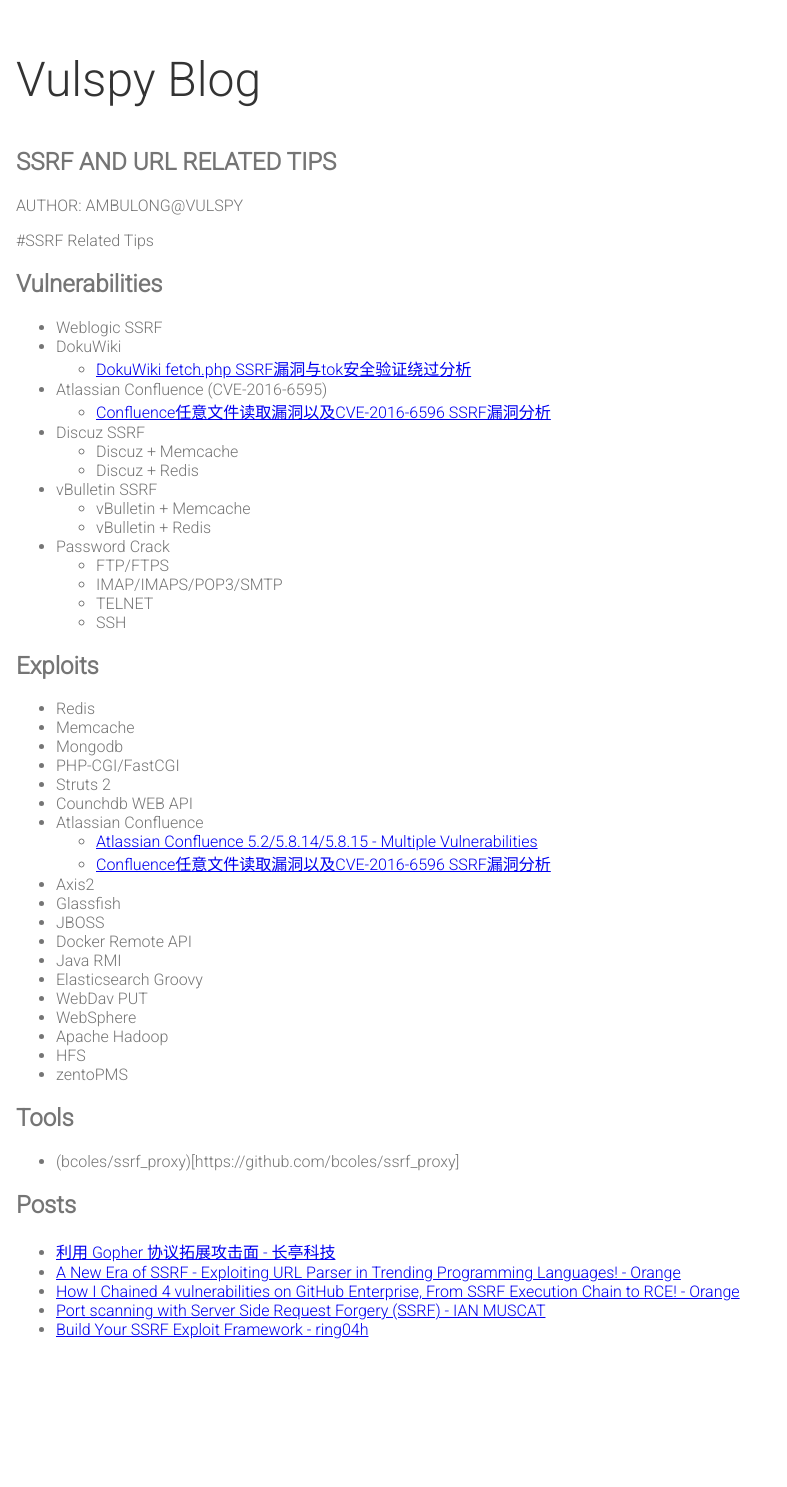
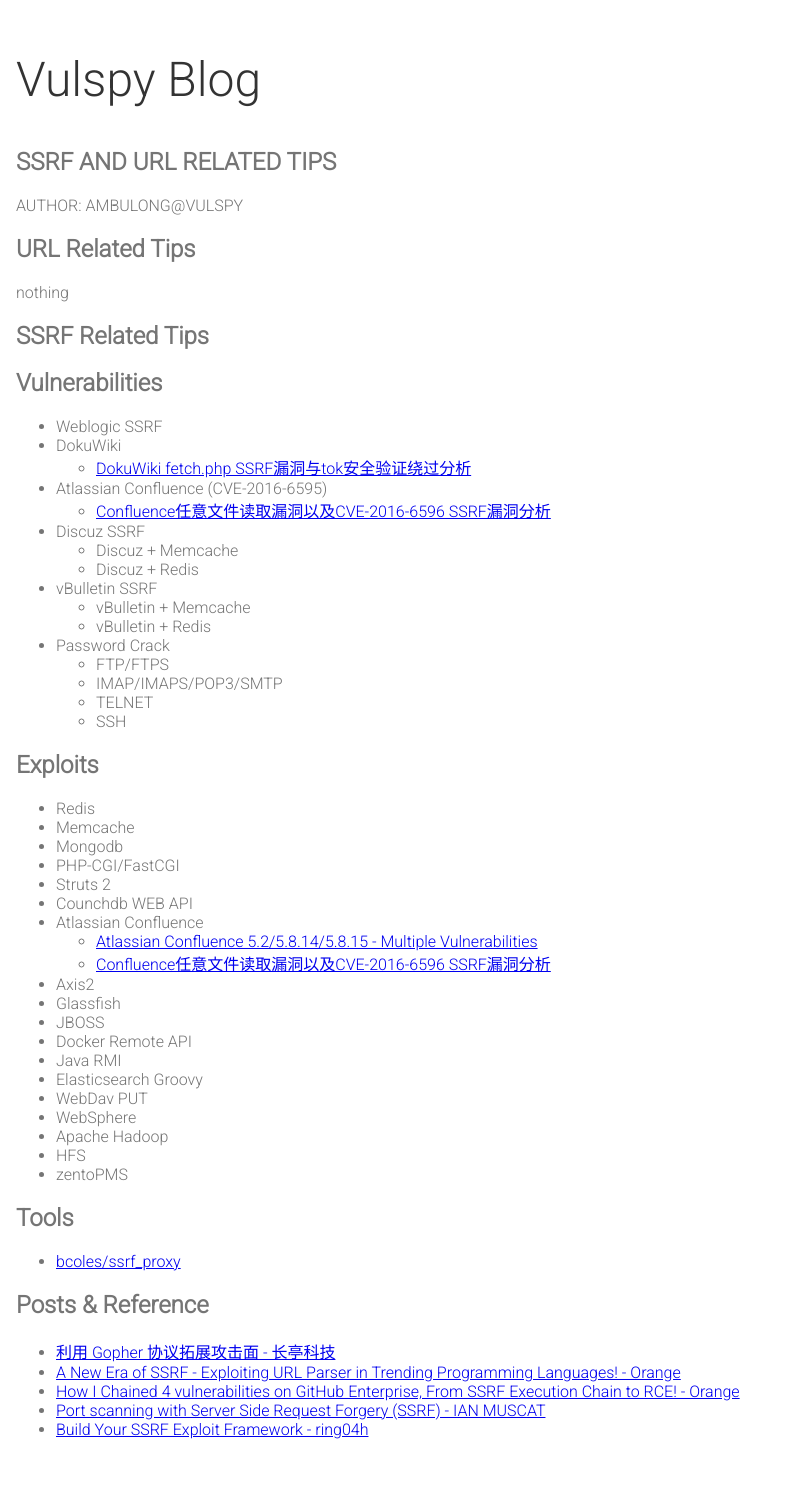
Before and after one commit to vulspy/vulspy.github.io, a Jekyll site: the page built from _posts/2017-08-12-SSRF-and-URL-Related.md, in a window 1280 px wide. Shown: the whole page, without its empty margins (0-787 px from the left). Built offline with Jekyll 4.4.1, drawn with Linux system fonts in a browser that asks for light colours; before the commit the page ends 1387 px from its top, so only the background shows below that.

Commit message:
update post

```diff
--- a/_posts/2017-08-12-SSRF-and-URL-Related.md
+++ b/_posts/2017-08-12-SSRF-and-URL-Related.md
@@ -4,7 +4,11 @@
 title: ! 'SSRF And URL Related TIPS'
 ---
 
-#SSRF Related Tips
+# URL Related Tips
+
+nothing
+
+# SSRF Related Tips
 
 ## Vulnerabilities
 
@@ -50,9 +54,9 @@
 
 ## Tools
 
-* (bcoles/ssrf_proxy)[https://github.com/bcoles/ssrf_proxy]
+* [bcoles/ssrf_proxy](https://github.com/bcoles/ssrf_proxy)
 
-## Posts
+## Posts & Reference
 * [利用 Gopher 协议拓展攻击面 - 长亭科技](https://blog.chaitin.cn/gopher-attack-surfaces/)
 * [A New Era of SSRF - Exploiting URL Parser in Trending Programming Languages! - Orange](https://www.blackhat.com/docs/us-17/thursday/us-17-Tsai-A-New-Era-Of-SSRF-Exploiting-URL-Parser-In-Trending-Programming-Languages.pdf)
 * [How I Chained 4 vulnerabilities on GitHub Enterprise, From SSRF Execution Chain to RCE! - Orange](http://blog.orange.tw/2017/07/how-i-chained-4-vulnerabilities-on.html)
```
